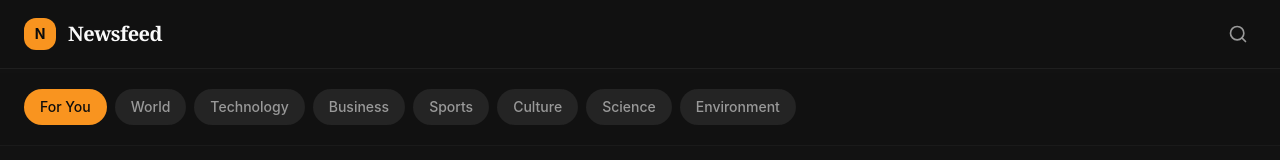
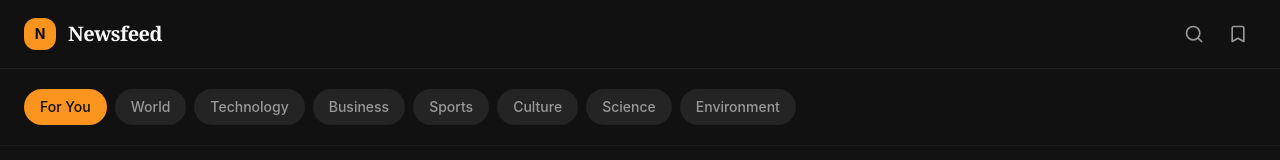
Before and after one commit to Divyamsharma-18/DNewsApp, a React (Vite) app: page / in a window 1280 px wide. Shown: the top 160 px of the page. Built offline with nearby package versions, Linux system fonts and the light colour scheme; no server answers; the HTML template or start-up script is replaced by a standard one.

Commit message:
Closes #3 Related #2
 - Implement bookmarking functionality
 - Add useBookmarks hook
 - Added hero section updates on categories updation

```diff
--- a/src/components/news/ArticleCard.tsx
+++ b/src/components/news/ArticleCard.tsx
@@ -1,15 +1,29 @@
 import { Article } from "@/types/news";
 import { formatDistanceToNow } from "date-fns";
+import { Bookmark } from "lucide-react";
 
 interface ArticleCardProps {
   article: Article;
   variant?: "default" | "compact";
+  isBookmarked?: boolean;
+  onToggleBookmark?: (article: Article) => void;
 }
 
-const ArticleCard = ({ article, variant = "default" }: ArticleCardProps) => {
+const ArticleCard = ({
+  article,
+  variant = "default",
+  isBookmarked = false,
+  onToggleBookmark
+}: ArticleCardProps) => {
   const timeAgo = formatDistanceToNow(new Date(article.webPublicationDate), {
     addSuffix: true,
   });
+
+  const handleBookmarkClick = (e: React.MouseEvent) => {
+    e.preventDefault();
+    e.stopPropagation();
+    onToggleBookmark?.(article);
+  };
 
   if (variant === "compact") {
     return (
@@ -17,7 +31,7 @@ const ArticleCard = ({ article, variant = "default" }: ArticleCardProps) => {
         href={article.webUrl}
         target="_blank"
         rel="noopener noreferrer"
-        className="group flex gap-4 p-4 rounded-2xl bg-card/50 hover:bg-card border border-border/30 hover:border-border/60 transition-all duration-300"
+        className="group flex gap-4 p-4 rounded-2xl bg-card/50 hover:bg-card border border-border/30 hover:border-border/60 transition-all duration-300 relative"
       >
         {article.fields?.thumbnail && (
           <div className="w-20 h-20 rounded-xl overflow-hidden flex-shrink-0">
@@ -39,6 +53,16 @@ const ArticleCard = ({ article, variant = "default" }: ArticleCardProps) => {
             {timeAgo}
           </span>
         </div>
+        {onToggleBookmark && (
+          <button
+            onClick={handleBookmarkClick}
+            className="absolute top-3 right-3 p-1.5 rounded-full bg-background/80 backdrop-blur-sm opacity-0 group-hover:opacity-100 transition-opacity"
+          >
+            <Bookmark
+              className={`w-4 h-4 transition-colors ${isBookmarked ? 'fill-primary text-primary' : 'text-muted-foreground hover:text-primary'}`}
+            />
+          </button>
+        )}
       </a>
     );
   }
@@ -48,7 +72,7 @@ const ArticleCard = ({ article, variant = "default" }: ArticleCardProps) => {
       href={article.webUrl}
       target="_blank"
       rel="noopener noreferrer"
-      className="article-card hover-lift"
+      className="article-card hover-lift group relative"
     >
       {article.fields?.thumbnail && (
         <div className="aspect-[16/10] overflow-hidden">
@@ -58,6 +82,17 @@ const ArticleCard = ({ article, variant = "default" }: ArticleCardProps) => {
             className="w-full h-full object-cover transition-transform duration-700 group-hover:scale-105"
           />
         </div>
+      )}
+
+      {onToggleBookmark && (
+        <button
+          onClick={handleBookmarkClick}
+          className="absolute top-3 right-3 p-2 rounded-full bg-background/80 backdrop-blur-sm opacity-0 group-hover:opacity-100 transition-opacity"
+        >
+          <Bookmark
+            className={`w-5 h-5 transition-colors ${isBookmarked ? 'fill-primary text-primary' : 'text-muted-foreground hover:text-primary'}`}
+          />
+        </button>
       )}
 
       <div className="p-5">
--- a/src/components/news/ArticleGrid.tsx
+++ b/src/components/news/ArticleGrid.tsx
@@ -4,6 +4,8 @@ import ArticleCard from "./ArticleCard";
 interface ArticleGridProps {
   articles: Article[];
   isLoading: boolean;
+  isBookmarked?: (id: string) => boolean;
+  onToggleBookmark?: (article: Article) => void;
 }
 
 const ArticleSkeleton = () => (
@@ -22,7 +24,7 @@ const ArticleSkeleton = () => (
   </div>
 );
 
-const ArticleGrid = ({ articles, isLoading }: ArticleGridProps) => {
+const ArticleGrid = ({ articles, isLoading, isBookmarked, onToggleBookmark }: ArticleGridProps) => {
   if (isLoading) {
     return (
       <div className="grid grid-cols-1 md:grid-cols-2 lg:grid-cols-3 gap-6">
@@ -52,7 +54,11 @@ const ArticleGrid = ({ articles, isLoading }: ArticleGridProps) => {
           className="opacity-0 animate-fade-up"
           style={{ animationDelay: `${index * 0.05}s`, animationFillMode: "forwards" }}
         >
-          <ArticleCard article={article} />
+          <ArticleCard
+            article={article}
+            isBookmarked={isBookmarked?.(article.id)}
+            onToggleBookmark={onToggleBookmark}
+          />
         </div>
       ))}
     </div>
--- a/src/components/news/Header.tsx
+++ b/src/components/news/Header.tsx
@@ -1,11 +1,14 @@
-import { Search } from "lucide-react";
+import { Search, Bookmark } from "lucide-react";
 import { useState } from "react";
 
 interface HeaderProps {
   onSearch: (query: string) => void;
+  bookmarkCount: number;
+  onShowBookmarks: () => void;
+  showingBookmarks: boolean;
 }
 
-const Header = ({ onSearch }: HeaderProps) => {
+const Header = ({ onSearch, bookmarkCount, onShowBookmarks, showingBookmarks }: HeaderProps) => {
   const [searchOpen, setSearchOpen] = useState(false);
   const [searchValue, setSearchValue] = useState("");
 
@@ -27,7 +30,7 @@ const Header = ({ onSearch }: HeaderProps) => {
             </h1>
           </div>
 
-          <div className="flex items-center gap-4">
+          <div className="flex items-center gap-2">
             {searchOpen ? (
               <form onSubmit={handleSearch} className="animate-fade-in">
                 <input
@@ -51,11 +54,23 @@ const Header = ({ onSearch }: HeaderProps) => {
                 <Search className="w-5 h-5 text-muted-foreground" />
               </button>
             )}
+
+            <button
+              onClick={onShowBookmarks}
+              className={`p-2 rounded-full transition-colors duration-200 relative ${showingBookmarks ? 'bg-primary/20 text-primary' : 'hover:bg-secondary'}`}
+              aria-label="Bookmarks"
+            >
+              <Bookmark className={`w-5 h-5 ${showingBookmarks ? 'fill-primary text-primary' : 'text-muted-foreground'}`} />
+              {bookmarkCount > 0 && (
+                <span className="absolute -top-1 -right-1 w-5 h-5 bg-primary text-primary-foreground text-xs rounded-full flex items-center justify-center font-medium">
+                  {bookmarkCount > 9 ? '9+' : bookmarkCount}
+                </span>
+              )}
+            </button>
           </div>
         </div>
       </div>
     </header>
   );
 };
-
 export default Header;
--- /dev/null
+++ b/src/hooks/useBookmarks.ts
@@ -0,0 +1,42 @@
+import { useState, useEffect, useCallback } from "react";
+import { Article } from "@/types/news";
+
+const BOOKMARKS_KEY = "newsfeed-bookmarks";
+
+export const useBookmarks = () => {
+  const [bookmarks, setBookmarks] = useState<Article[]>(() => {
+    const stored = localStorage.getItem(BOOKMARKS_KEY);
+    return stored ? JSON.parse(stored) : [];
+  });
+
+  useEffect(() => {
+    localStorage.setItem(BOOKMARKS_KEY, JSON.stringify(bookmarks));
+  }, [bookmarks]);
+
+  const addBookmark = useCallback((article: Article) => {
+    setBookmarks((prev) => {
+      if (prev.some((a) => a.id === article.id)) return prev;
+      return [article, ...prev];
+    });
+  }, []);
+
+  const removeBookmark = useCallback((articleId: string) => {
+    setBookmarks((prev) => prev.filter((a) => a.id !== articleId));
+  }, []);
+
+  const toggleBookmark = useCallback((article: Article) => {
+    setBookmarks((prev) => {
+      if (prev.some((a) => a.id === article.id)) {
+        return prev.filter((a) => a.id !== article.id);
+      }
+      return [article, ...prev];
+    });
+  }, []);
+
+  const isBookmarked = useCallback(
+    (articleId: string) => bookmarks.some((a) => a.id === articleId),
+    [bookmarks]
+  );
+
+  return { bookmarks, addBookmark, removeBookmark, toggleBookmark, isBookmarked };
+};
--- a/src/pages/Index.tsx
+++ b/src/pages/Index.tsx
@@ -4,21 +4,24 @@ import CategoryNav from "@/components/news/CategoryNav";
 import FeaturedArticle from "@/components/news/FeaturedArticle";
 import ArticleGrid from "@/components/news/ArticleGrid";
 import TrendingSidebar from "@/components/news/TrendingSidebar";
-import { useGuardianNews, useFeaturedNews } from "@/hooks/useGuardianNews";
+import { useGuardianNews } from "@/hooks/useGuardianNews";
+import { useBookmarks } from "@/hooks/useBookmarks";
 
 const Index = () => {
   const [activeCategory, setActiveCategory] = useState("all");
   const [searchQuery, setSearchQuery] = useState("");
+  const [showBookmarks, setShowBookmarks] = useState(false);
 
   const { data: articles = [], isLoading } = useGuardianNews(
     activeCategory,
     searchQuery
   );
-  const { data: featuredArticles = [], isLoading: featuredLoading } =
-    useFeaturedNews();
+
+  const { bookmarks, toggleBookmark, isBookmarked } = useBookmarks();
 
   const handleSearch = (query: string) => {
     setSearchQuery(query);
+    setShowBookmarks(false);
     if (query) {
       setActiveCategory("all");
     }
@@ -27,29 +30,61 @@ const Index = () => {
   const handleCategoryChange = (category: string) => {
     setActiveCategory(category);
     setSearchQuery("");
+    setShowBookmarks(false);
   };
 
-  const featuredArticle = featuredArticles[0];
-  const gridArticles = searchQuery ? articles : articles.slice(0, 12);
+  const handleShowBookmarks = () => {
+    setShowBookmarks(!showBookmarks);
+    if (!showBookmarks) {
+      setSearchQuery("");
+    }
+  };
+
+  const featuredArticle = articles[0];
+  const gridArticles = showBookmarks
+    ? bookmarks
+    : searchQuery
+      ? articles
+      : articles.slice(1, 13);
+  const trendingArticles = articles.slice(1, 6);
 
   return (
     <div className="min-h-screen bg-background">
-      <Header onSearch={handleSearch} />
+      <Header
+        onSearch={handleSearch}
+        bookmarkCount={bookmarks.length}
+        onShowBookmarks={handleShowBookmarks}
+        showingBookmarks={showBookmarks}
+      />
       <CategoryNav
         activeCategory={activeCategory}
         onCategoryChange={handleCategoryChange}
       />
 
       <main className="container mx-auto px-6 py-8">
-        {/* Featured Section */}
-        {!searchQuery && featuredArticle && (
+        {/* Bookmarks Header */}
+        {showBookmarks && (
+          <div className="mb-8">
+            <h2 className="text-2xl font-serif font-medium">Your Bookmarks</h2>
+            <p className="text-muted-foreground mt-1">
+              {bookmarks.length} saved {bookmarks.length === 1 ? 'article' : 'articles'}
+            </p>
+          </div>
+        )}
+
+        {/* Featured Section - shows when not searching or viewing bookmarks */}
+        {!searchQuery && !showBookmarks && featuredArticle && (
           <section className="mb-12 opacity-0 animate-fade-up" style={{ animationFillMode: "forwards" }}>
-            <FeaturedArticle article={featuredArticle} />
+            <FeaturedArticle
+              article={featuredArticle}
+              isBookmarked={isBookmarked(featuredArticle.id)}
+              onToggleBookmark={toggleBookmark}
+            />
           </section>
         )}
 
         {/* Search Results Header */}
-        {searchQuery && (
+        {searchQuery && !showBookmarks && (
           <div className="mb-8">
             <h2 className="text-2xl font-serif font-medium">
               Results for "{searchQuery}"
@@ -63,17 +98,24 @@ const Index = () => {
         {/* Main Content Grid */}
         <div className="grid grid-cols-1 lg:grid-cols-4 gap-8">
           <div className="lg:col-span-3">
-            <ArticleGrid articles={gridArticles} isLoading={isLoading} />
+            <ArticleGrid
+              articles={gridArticles}
+              isLoading={isLoading && !showBookmarks}
+              isBookmarked={isBookmarked}
+              onToggleBookmark={toggleBookmark}
+            />
           </div>
 
+          {!showBookmarks && (
             <aside className="hidden lg:block">
               <div className="sticky top-40">
                 <TrendingSidebar
-                articles={featuredArticles.slice(1, 6)}
-                isLoading={featuredLoading}
+                  articles={trendingArticles}
+                  isLoading={isLoading}
                 />
               </div>
             </aside>
+          )}
         </div>
       </main>
 
```
Also changed, not shown: src/components/news/FeaturedArticle.tsx (+21 -2 lines). Lines whose indentation alone changed are shown as unchanged.
